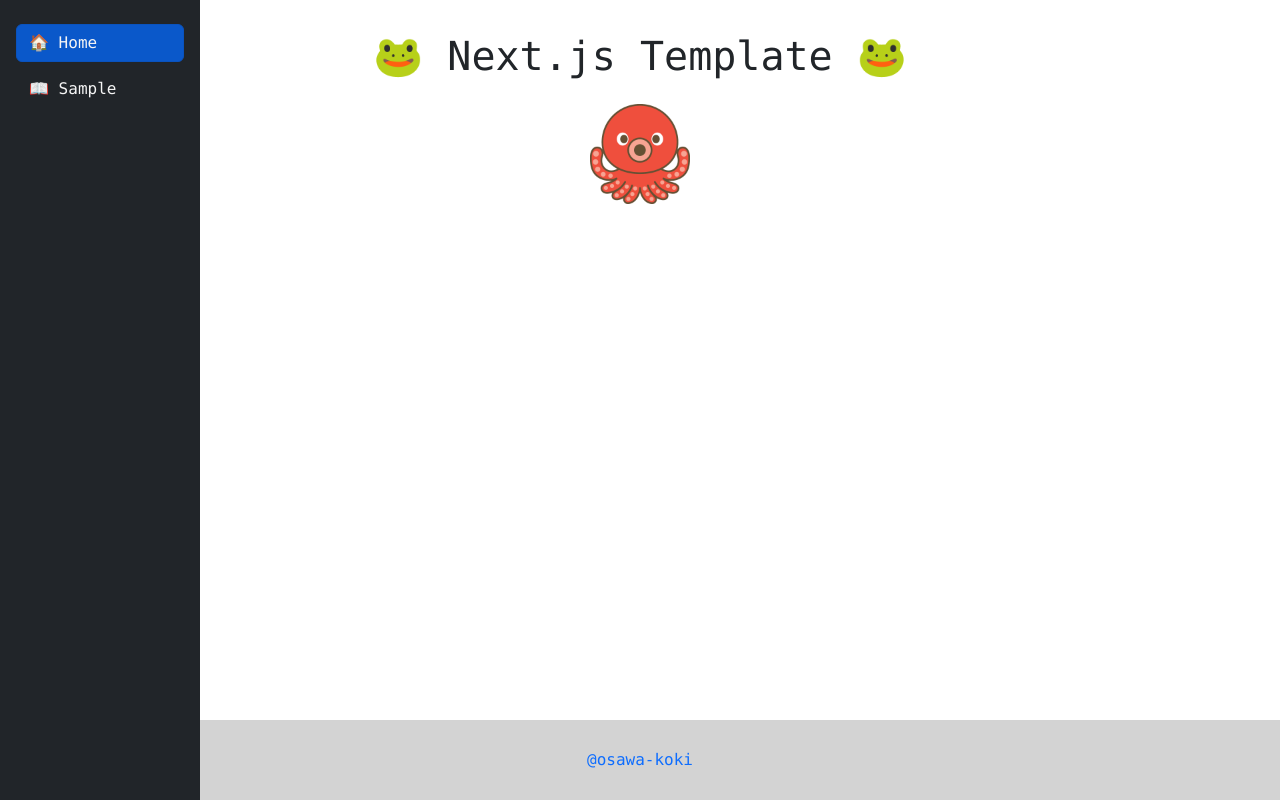
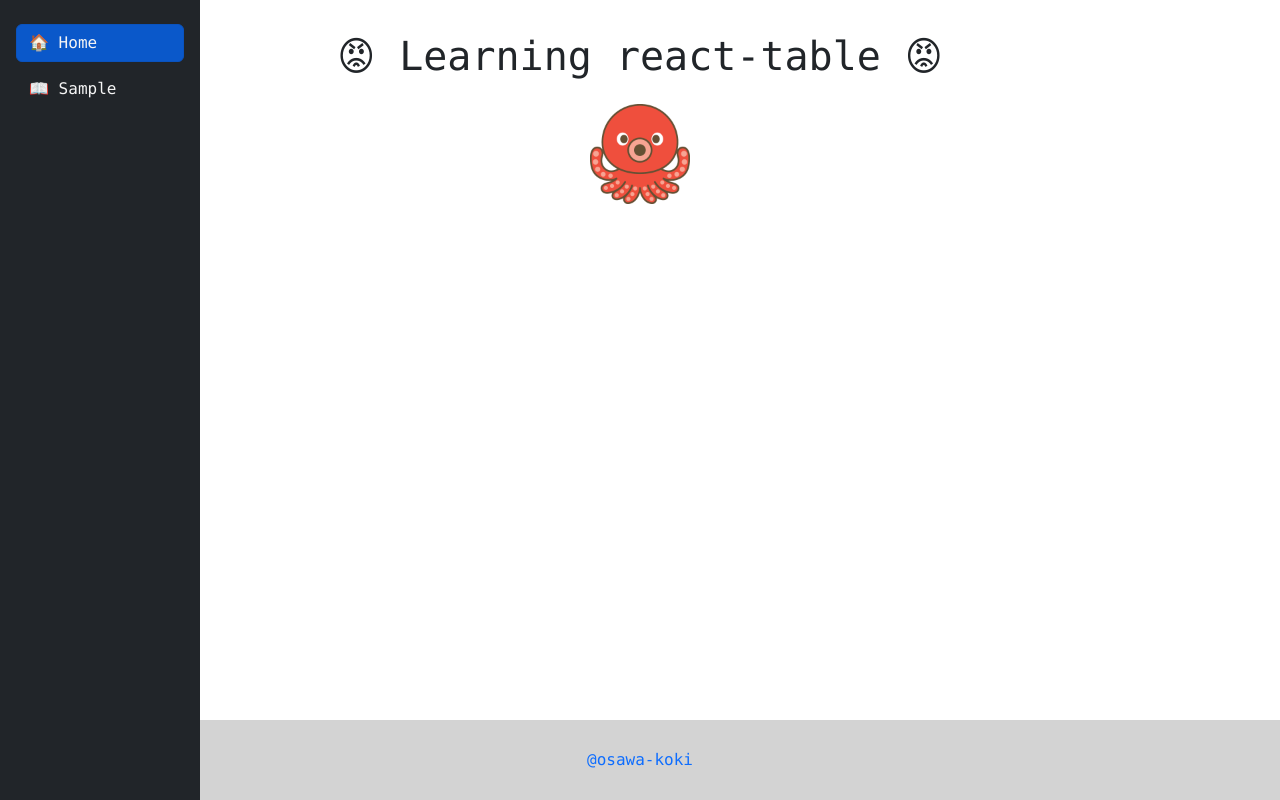
Before and after one commit to osawa-koki/learning-react-table, a Next.js app: page / in a window 1280 px wide. Built offline with nearby package versions, Linux system fonts and the light colour scheme.

Commit message:
プロジェクト名の修正。

```diff
--- a/setting.ts
+++ b/setting.ts
@@ -5,7 +5,7 @@
   isProd,
   basePath: Env.basePath,
   apiPath: isProd ? '' : 'http://localhost:8000',
-  title: '🐸 Next.js Template 🐸'
+  title: '😡 Learning react-table 😡'
 }
 
 export default setting
```
